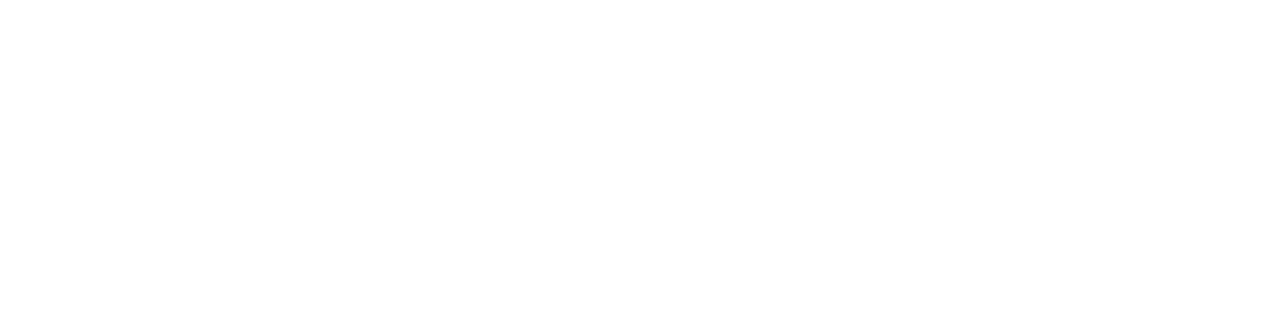
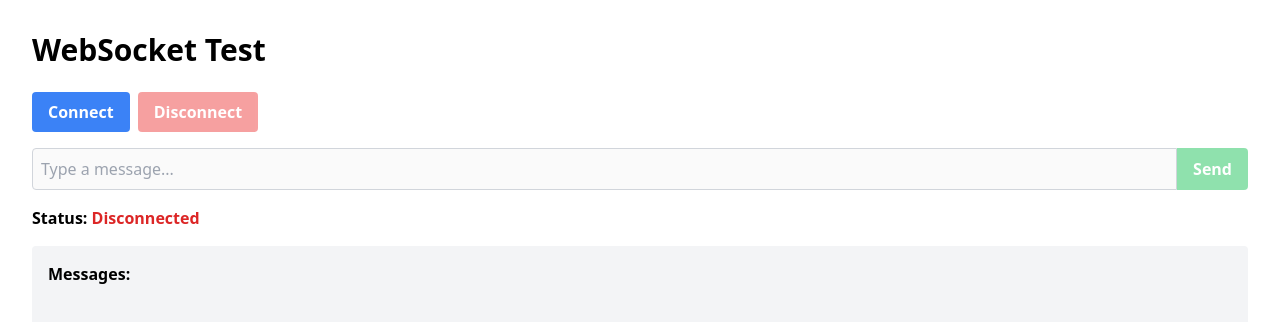
Before and after one commit to grdddj/ai_teacher, a Nuxt app in the folder scio-app/: page /websocket-test in a window 1280 px wide. Before the commit this address had no page. Shown: the top 322 px of the page. Built offline with nearby package versions, Linux system fonts and the light colour scheme.

Commit message:
feat: add websocket support on both ends

```diff
--- /dev/null
+++ b/scio-app/app/pages/websocket-test.vue
@@ -0,0 +1,127 @@
+<template>
+  <div class="container mx-auto p-8">
+    <h1 class="text-3xl font-bold mb-6">WebSocket Test</h1>
+
+    <div class="mb-4">
+      <button
+        :disabled="connected"
+        class="bg-blue-500 hover:bg-blue-700 text-white font-bold py-2 px-4 rounded mr-2 disabled:opacity-50"
+        @click="connect"
+      >
+        Connect
+      </button>
+      <button
+        :disabled="!connected"
+        class="bg-red-500 hover:bg-red-700 text-white font-bold py-2 px-4 rounded disabled:opacity-50"
+        @click="disconnect"
+      >
+        Disconnect
+      </button>
+    </div>
+
+    <div class="mb-4">
+      <div class="flex">
+        <input
+          v-model="messageInput"
+          type="text"
+          placeholder="Type a message..."
+          class="flex-1 p-2 border border-gray-300 rounded-l"
+          :disabled="!connected"
+          @keyup.enter="sendMessage"
+        />
+        <button
+          :disabled="!connected || !messageInput.trim()"
+          class="bg-green-500 hover:bg-green-700 text-white font-bold py-2 px-4 rounded-r disabled:opacity-50"
+          @click="sendMessage"
+        >
+          Send
+        </button>
+      </div>
+    </div>
+
+    <div class="mb-4">
+      <p class="font-semibold">
+        Status:
+        <span :class="connected ? 'text-green-600' : 'text-red-600'">
+          {{ connected ? 'Connected' : 'Disconnected' }}
+        </span>
+      </p>
+    </div>
+
+    <div class="bg-gray-100 p-4 rounded h-64 overflow-y-auto">
+      <h3 class="font-semibold mb-2">Messages:</h3>
+      <div v-for="(message, index) in messages" :key="index" class="mb-1 p-1">
+        <span class="text-gray-600 text-xs mr-2">{{ message.timestamp }}</span>
+        <span :class="message.type === 'sent' ? 'text-blue-600' : 'text-green-600'">
+          {{ message.type === 'sent' ? '→' : '←' }}
+        </span>
+        {{ message.content }}
+      </div>
+    </div>
+  </div>
+</template>
+
+<script setup lang="ts">
+const connected = ref(false)
+const messageInput = ref('')
+const messages = ref<Array<{ content: string; type: 'sent' | 'received'; timestamp: string }>>([])
+let ws: WebSocket | null = null
+
+const connect = () => {
+  if (ws && ws.readyState === WebSocket.OPEN) {
+    return
+  }
+
+  const protocol = window.location.protocol === 'https:' ? 'wss:' : 'ws:'
+  const wsUrl = `${protocol}//${window.location.host}/_ws`
+
+  ws = new WebSocket(wsUrl)
+
+  ws.onopen = () => {
+    connected.value = true
+    addMessage('Connected to WebSocket server', 'received')
+  }
+
+  ws.onmessage = (event) => {
+    addMessage(event.data, 'received')
+  }
+
+  ws.onclose = () => {
+    connected.value = false
+    addMessage('WebSocket connection closed', 'received')
+  }
+
+  ws.onerror = (error) => {
+    console.error('WebSocket error:', error)
+    addMessage('WebSocket error occurred', 'received')
+  }
+}
+
+const disconnect = () => {
+  if (ws) {
+    ws.close()
+    ws = null
+  }
+}
+
+const sendMessage = () => {
+  if (ws && ws.readyState === WebSocket.OPEN && messageInput.value.trim()) {
+    const message = messageInput.value.trim()
+    ws.send(message)
+    addMessage(message, 'sent')
+    messageInput.value = ''
+  }
+}
+
+const addMessage = (content: string, type: 'sent' | 'received') => {
+  messages.value.push({
+    content,
+    type,
+    timestamp: new Date().toLocaleTimeString(),
+  })
+}
+
+onUnmounted(() => {
+  disconnect()
+})
+</script>
--- a/scio-app/nuxt.config.ts
+++ b/scio-app/nuxt.config.ts
@@ -5,6 +5,11 @@ export default defineNuxtConfig({
   modules: ['@nuxtjs/tailwindcss', '@nuxt/eslint'],
   typescript: {
     includeWorkspace: true,
+  },
+  nitro: {
+    experimental: {
+      websocket: true,
+    },
   },
   vite: {
     server: {
```
Also changed, not shown: scio-app/composables/useWebSocket.ts (added, +159 -0 lines), 1 other file (tests, documents, lock files or other folders).
